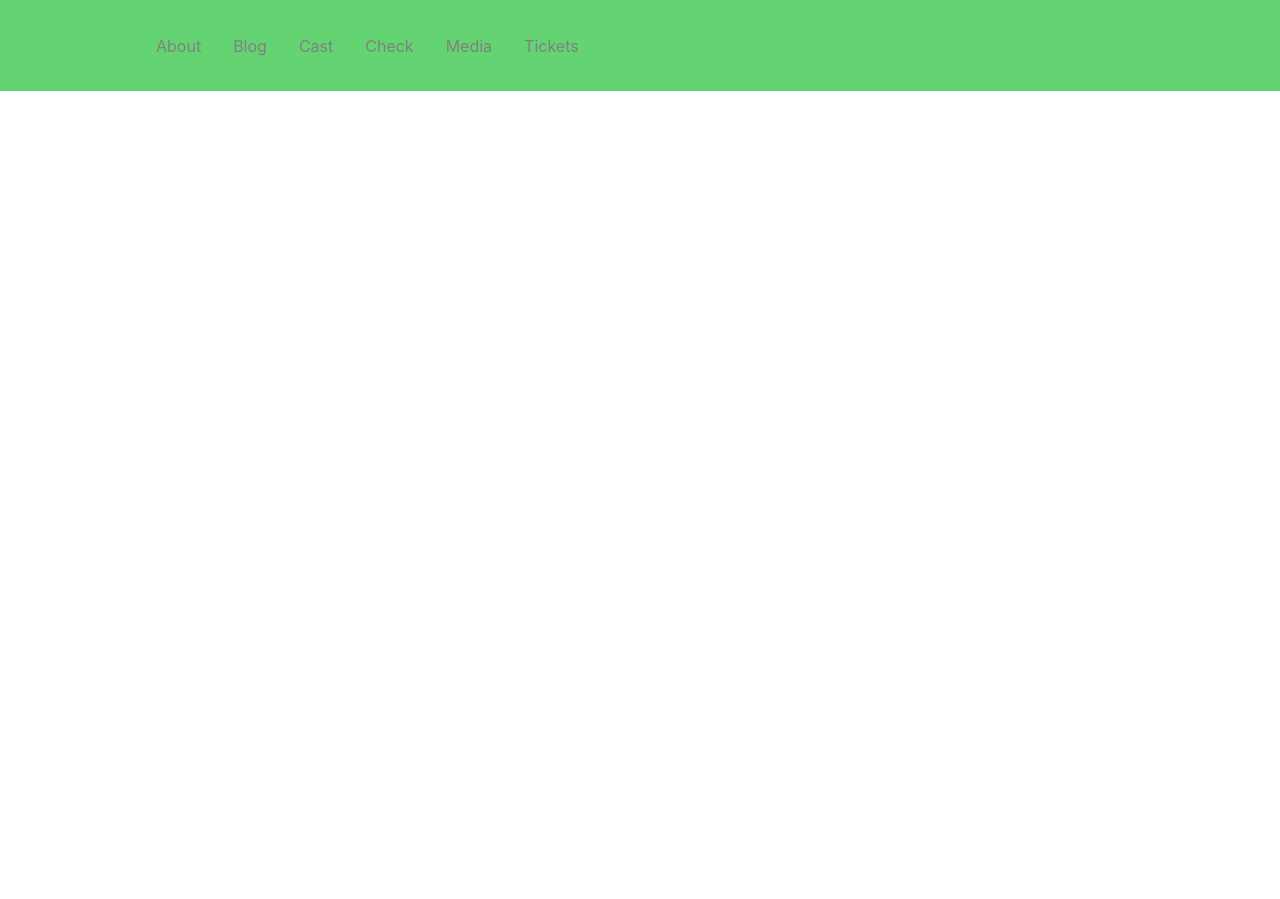
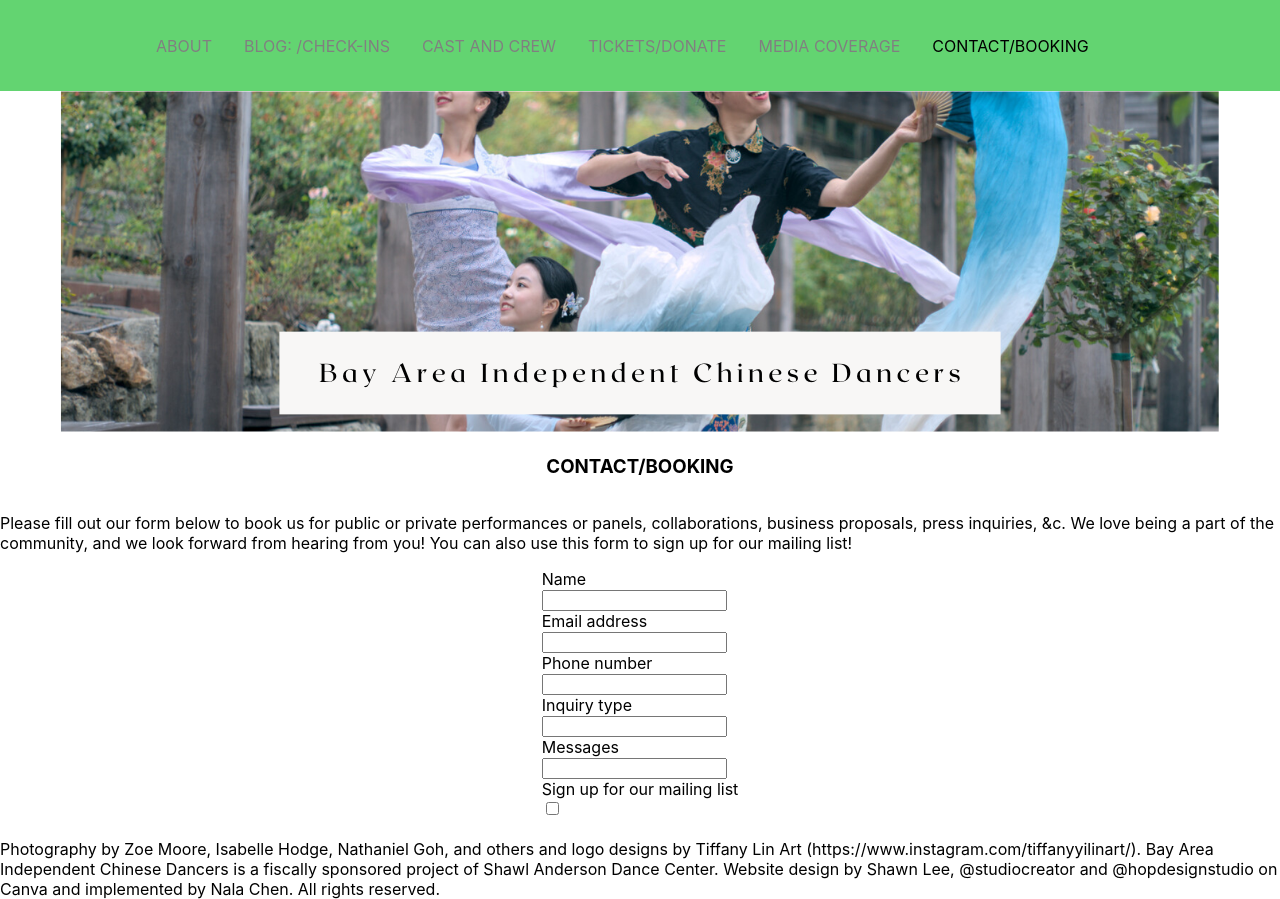
Before and after one commit to willchen122/baicd_website, a React (Create React App) app: page /contact in a window 1280 px wide. Before the commit the page ends 800 px from the top, so only its background shows below. Built offline with nearby package versions, Linux system fonts and the light colour scheme.

Commit message:
Add contact page and form and re-arranged Navbar

```diff
--- a/src/App.js
+++ b/src/App.js
@@ -12,7 +12,7 @@ import Home from "./pages";
 import About from "./pages/about";
 import Blog from "./pages/blog";
 import Cast from "./pages/cast";
-import Check from "./pages/check";
+import Contact from "./pages/contact";
 import Media from "./pages/media";
 import Tickets from "./pages/tickets";
 
@@ -31,12 +31,12 @@ function App() {
 					path="/cast"
 					element={<Cast />}
 				/>
-				<Route path="/check" element={<Check />} />
 				<Route path="/media" element={<Media />} />
 				<Route
 					path="/tickets"
 					element={<Tickets />}
 				/>
+				<Route path="/contact" element={<Contact />} />
 			</Routes>
 		</Router>
 	);
--- a/src/components/Navbar/index.js
+++ b/src/components/Navbar/index.js
@@ -18,22 +18,22 @@ const Navbar = () => {
 
 				<NavMenu>
 					<NavLink to="/about" >
-						About
+						ABOUT
 					</NavLink>
 					<NavLink to="/blog" activeStyle>
-						Blog
+						BLOG: /CHECK-INS
 					</NavLink>
 					<NavLink to="/cast" activeStyle>
-						Cast
+						CAST AND CREW
 					</NavLink>
-					<NavLink to="/check" activeStyle>
-						Check
+					<NavLink to="/tickets" activeStyle>
+						TICKETS/DONATE
 					</NavLink>
 					<NavLink to="/media" activeStyle>
-						Media
+						MEDIA COVERAGE
 					</NavLink>
-					<NavLink to="/tickets" activeStyle>
-						Tickets
+					<NavLink to="/contact" activeStyle>
+						CONTACT/BOOKING
 					</NavLink>
 					{/* Second Nav */}
 					{/* <NavBtnLink to='/sign-in'>Sign In</NavBtnLink> */}
--- a/src/pages/check.js
+++ /dev/null
@@ -1,21 +0,0 @@
-import React from "react";
-
-const Check = () => {
-    return (
-        <div
-            style={{
-                display: "flex",
-                justifyContent: "centre",
-                alignItems: "centre",
-                height: "100vh",
-            }}
-        >
-            <h1>
-                GeeksforGeeks is a Computer Science portal
-                for geeks.
-            </h1>
-        </div>
-    );
-};
-
-export default Check;
--- /dev/null
+++ b/src/pages/contact.js
@@ -0,0 +1,83 @@
+import React from "react";
+import BAICD_BannerImage from '../components/Banner/BAICD_BannerImage.png';
+
+const Contact = () => {
+    const styles = {
+        // aboutText: {
+        //     marginLeft: "15%",
+        //     marginRight: "15%",
+        //     textAlign: "justify",
+
+        // },
+        // inputText: {
+        //   padding: "10px",
+        //   color: "red",
+        // },
+        banner:{
+            marginLeft: "15%",
+            marginRight: "15%",
+
+        },
+      };
+    return (
+        <div
+            style={{
+                display: "flex",
+                flexDirection: "column",
+                alignItems: "center",
+                height: "100vh",
+            }}
+        >
+             <div className="banner" style={styles.banner}>
+                <img src={BAICD_BannerImage}></img>
+            </div>
+            <h3>
+                CONTACT/BOOKING
+            </h3>
+            <p>
+            Please fill out our form below to book us for public or private performances or panels, collaborations, business proposals, press inquiries, &c. We love being a part of the community, and we look forward from hearing from you! You can also use this form to sign up for our mailing list!
+            </p>
+            <div className="booking-form">
+            <form>
+                <div className="leftColContact">
+                <label for="name">Name</label><br></br>
+                <input type="text" id="name" name="name" /><br></br>
+                <label for="email">Email address</label><br></br>
+                <input type="text" id="email" name="email" /><br></br>
+                </div>
+
+                <div className="rightColContact">
+                <label for="phoneNum">Phone number</label><br></br>
+                <input type="text" id="phoneNum" name="phoneNum" /><br></br>
+                <label for="inquiryChoice">Inquiry type</label><br></br>
+
+                <input list="inquiry-choice" id="inquiryChoice" name="inquiryChoice" />
+
+                <datalist id="inquiry-choice">
+                    <option value="Book"></option>
+                    <option value="General"></option>
+                    <option value="Get in contact"></option>
+                    <option value="Customer support"></option>
+                    <option value="Buy tickets"></option>
+                </datalist>
+                <br></br>
+                </div>
+
+                <div className="bottomContact">
+                <label for="messages">Messages</label><br></br>
+                <input type="text" id="messages" name="messages" /><br></br>
+                <label for="sign-up">Sign up for our mailing list</label><br></br>
+                <input type="checkbox" id="sign-up" name="sign-up" /><br></br>
+                </div>
+            </form>
+            <div className="bottomIcons">
+
+            </div>
+            </div>
+            <br></br>
+            <span>Photography by Zoe Moore, Isabelle Hodge, Nathaniel Goh, and others and logo designs by Tiffany Lin Art (https://www.instagram.com/tiffanyyilinart/). Bay Area Independent Chinese Dancers is a fiscally sponsored project of Shawl Anderson Dance Center. Website design by Shawn Lee, @studiocreator and @hopdesignstudio on Canva and implemented by Nala Chen. All rights reserved.</span>
+        </div>
+    );
+};
+
+export default Contact;
```
